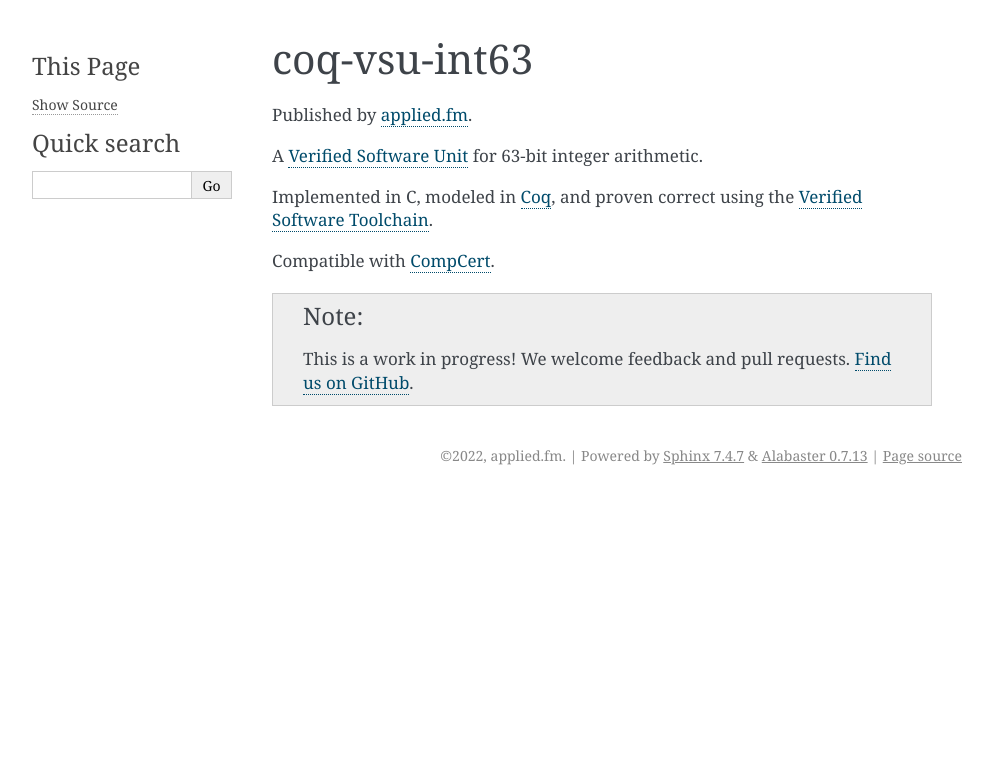
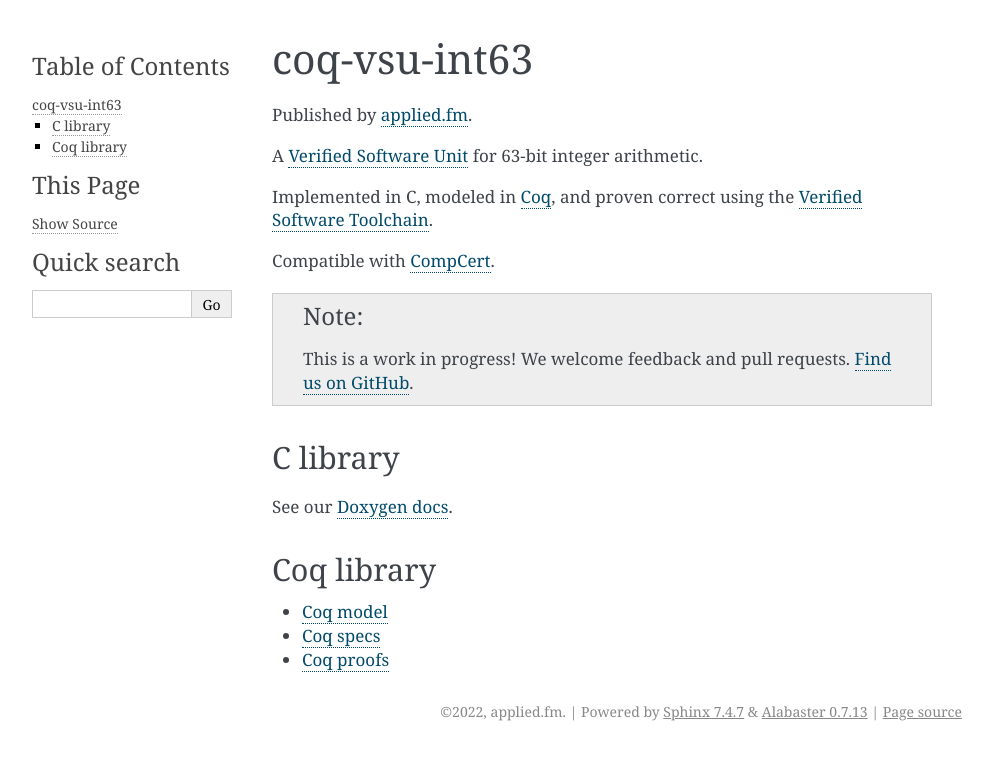
Before and after one commit to appliedfm/coq-vsu-int63, a Sphinx documentation site: the page built from docs/source/index.rst, in a window 1280 px wide. Shown: the top 760 px of the page, without its empty margins (148-1141 px from the left). Built offline with Sphinx 7.4.7, drawn with Linux system fonts in a browser that asks for light colours.

Commit message:
Added doxygen

```diff
--- a/docs/requirements.txt
+++ b/docs/requirements.txt
@@ -1,2 +1,3 @@
 alabaster
 alectryon
+breathe
--- a/docs/source/conf.py
+++ b/docs/source/conf.py
@@ -3,6 +3,11 @@
 # This file only contains a selection of the most common options. For a full
 # list see the documentation:
 # https://www.sphinx-doc.org/en/master/usage/configuration.html
+
+# -- doxygen rendering ------------------------------------------------------------
+
+import subprocess
+subprocess.call('cd .. ; rm -rf build/html/_static/doxygen ; mkdir -p build/html/_static/doxygen ; doxygen doxygen/Doxyfile', shell=True)
 
 # -- alectryon setup --------------------------------------------------------------
 
@@ -22,8 +27,14 @@
 # extensions coming with Sphinx (named 'sphinx.ext.*') or your custom
 # ones.
 extensions = [
-    "alectryon.sphinx"
+    'alectryon.sphinx',
+    'breathe',
 ]
+
+breathe_projects = {
+    'coq-vsu-int63': '../build/html/_static/doxygen/xml/',
+}
+breathe_default_project = 'coq-vsu-int63'
 
 # Add any paths that contain templates here, relative to this directory.
 templates_path = ['_templates']
--- a/docs/source/index.rst
+++ b/docs/source/index.rst
@@ -10,3 +10,16 @@
 Compatible with `CompCert <https://compcert.org/>`_.
 
 .. note:: This is a work in progress! We welcome feedback and pull requests. `Find us on GitHub <https://github.com/appliedfm/coq-vsu-int63>`_.
+
+
+C library
+---------
+
+See our `Doxygen docs <_static/doxygen/html/index.html>`_.
+
+Coq library
+-----------
+
+* `Coq model <https://github.com/appliedfm/coq-vsu-int63/blob/main/theories/Int63/model/int63.v>`_
+* `Coq specs <https://github.com/appliedfm/coq-vsu-int63/blob/main/theories/Int63/vst/spec/spec.v>`_
+* `Coq proofs <https://github.com/appliedfm/coq-vsu-int63/blob/main/theories/Int63/vst/proof/proof.v>`_
```
Also changed, not shown: README.md (+2 -0 lines), 2 other files.
